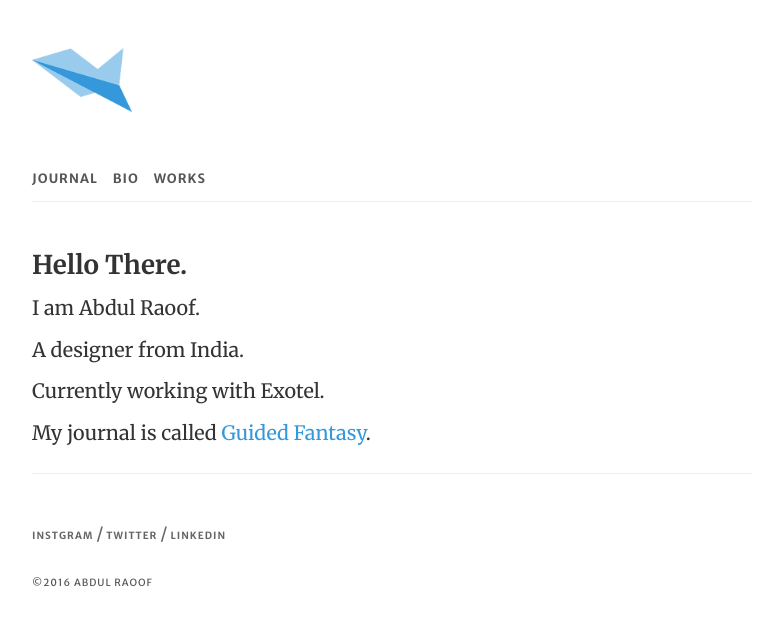
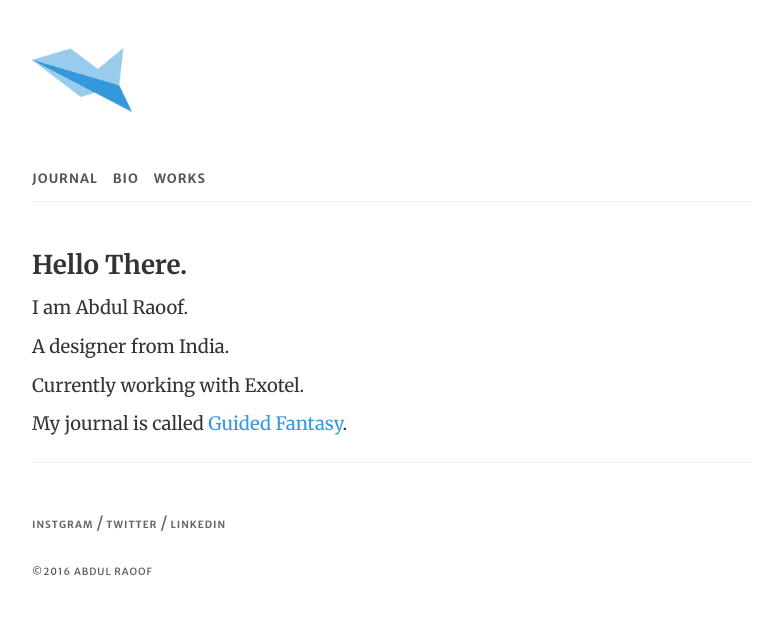
Before and after one commit to abdulraoof/abdulraoof.github.io, a Jekyll site: the page built from index.html, in a window 1280 px wide. Shown: the top 625 px of the page, without its empty margins (248-1031 px from the left). Built offline with Jekyll 4.4.1, drawn with Linux system fonts in a browser that asks for light colours; the list of posts is cut into pages by our own code.

Commit message:
reduced font size for hero para on mobile

```diff
--- a/css/main.scss
+++ b/css/main.scss
@@ -149,13 +149,13 @@
 
 
 .hero-para{
-  // h4 {
-  //   font-family: $secondary-font;
-  // }
   p {
     font-size: 1.236em;
     margin-bottom: .6em;
     line-height: 1.5;
+    @media only screen and (min-device-width : 320px) and (max-device-width : 800px){
+      font-size: 1.15em
+    }
   }
 }
 
```
